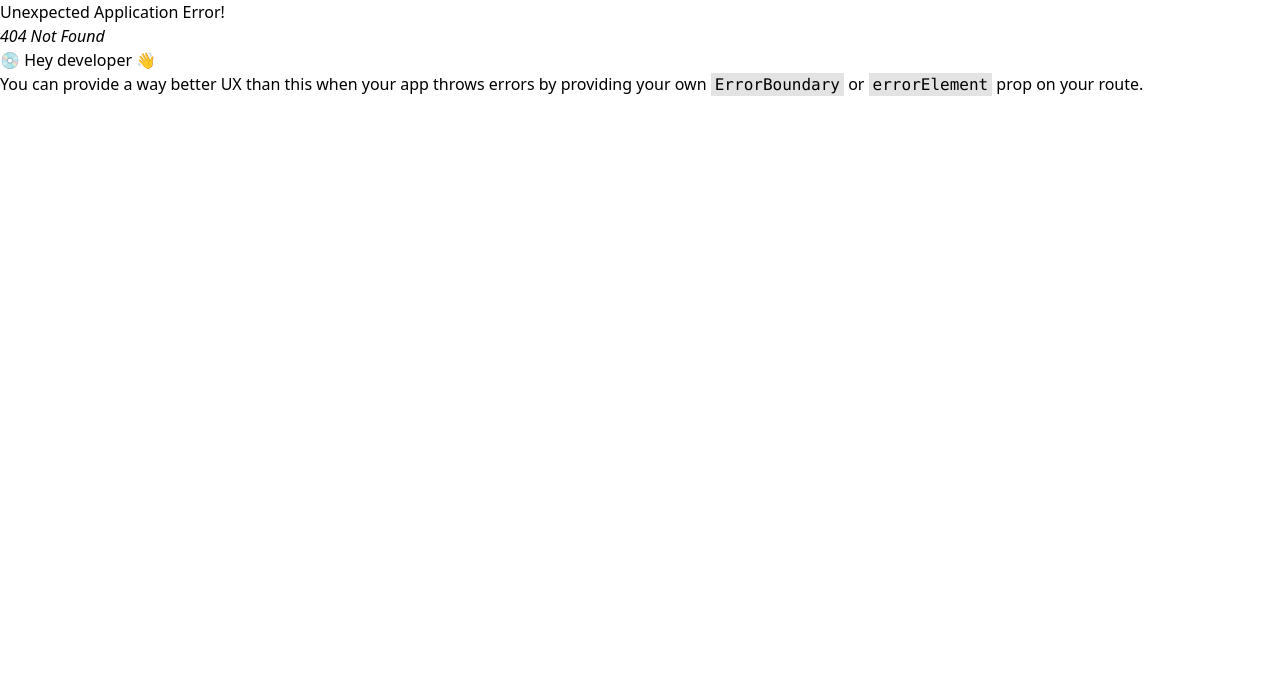
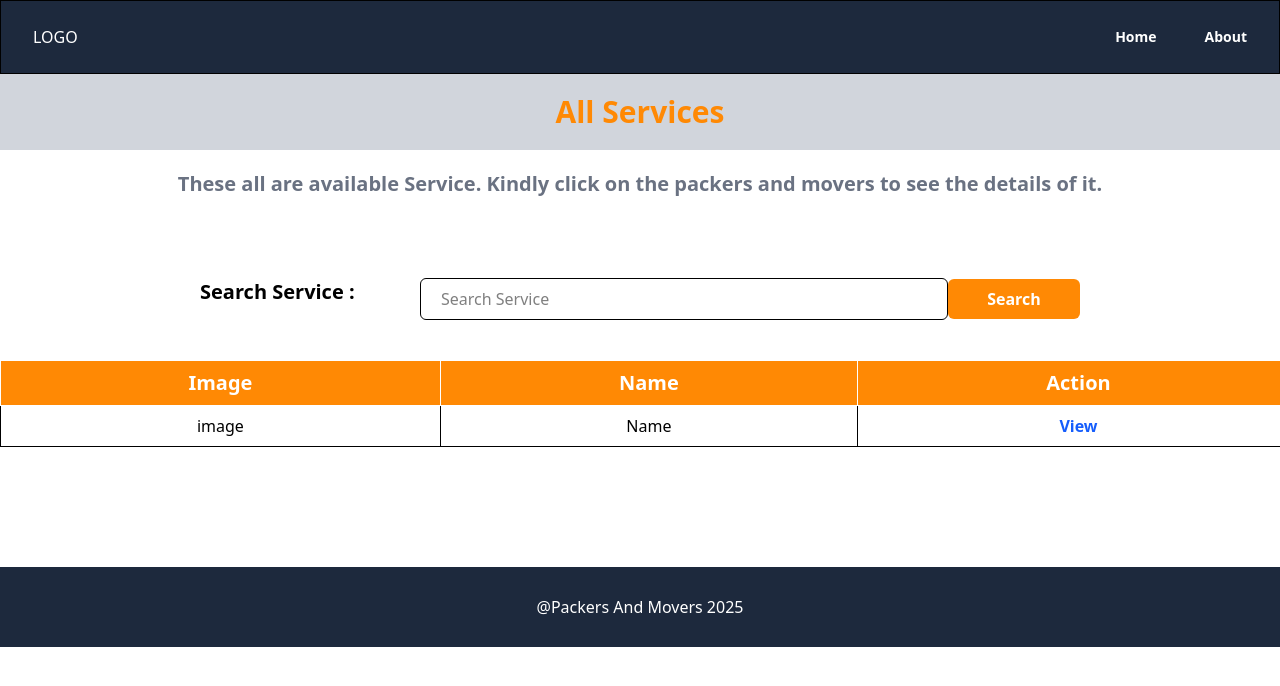
Before and after one commit to Achaljivtode/Packers_Movers_Management, a React (Vite) app in the folder frontend/: page /service-management in a window 1280 px wide. Before the commit this address had no page. Shown: the top 686 px of the page. Built offline with nearby package versions, Linux system fonts and the light colour scheme.

Commit message:
servicepage and serviceDetailPage created

```diff
--- a/frontend/src/components/QuatationEntryForm/QuatationEntryForm.jsx
+++ b/frontend/src/components/QuatationEntryForm/QuatationEntryForm.jsx
@@ -12,6 +12,8 @@ const QuatationEntryForm = () => {
     Reference: "",
     details_of_service: "",
   });
+  console.log(formData);
+
 
   // Fetch services when the component loads
   useEffect(() => {
--- a/frontend/src/components/Register/Register.jsx
+++ b/frontend/src/components/Register/Register.jsx
@@ -2,6 +2,8 @@ import { useState, useEffect } from "react";
 import { fetchRolesChoices, registerUser } from "../../services/api";
 
 function Register() {
+  const role = localStorage.getItem('role')
+
   const [choices, setChoices] = useState([]);
   const [formData, setFormData] = useState({
     username: "",
@@ -60,7 +62,10 @@ function Register() {
           {/* <img className="mx-auto h-10 w-auto" src="https://tailwindui.com/plus-assets/img/logos/mark.svg?color=indigo&shade=600" alt="Your Company" /> */}
           <h1 className="text-center text-3xl font-bold">Packers And Movers</h1>
           <h2 className="mt-10 text-center text-xl font-semibold tracking-tight text-gray-900">
-            Create your account
+            {
+              (role)? 'Update Your Account':'Create Your Account'
+            }
+
           </h2>
         </div>
 
@@ -376,12 +381,19 @@ function Register() {
                 type="submit"
                 className="flex w-full justify-center rounded-md bg-indigo-600 px-3 py-1.5 text-sm/6 font-semibold text-white shadow-xs hover:bg-indigo-500 focus-visible:outline-2 focus-visible:outline-offset-2 focus-visible:outline-indigo-600"
               >
-                Register
+                {
+                  (role)? 'Update' : 'Register'
+                }
+
               </button>
             </div>
           </form>
-          {message && <p>{message}</p>}
+          {
+            message && <p className="text-green-300 text-center">{message}</p>
+          }
 
+          {
+            (!role) &&
             <p className="mt-10 text-center text-sm/6 text-gray-500">
               Already a member?
               <a
@@ -391,6 +403,7 @@ function Register() {
                 Login
               </a>
             </p>
+          }
         </div>
       </div>
     </div>
--- a/frontend/src/components/ServiceRegister/ServiceRegisterForm.jsx
+++ b/frontend/src/components/ServiceRegister/ServiceRegisterForm.jsx
@@ -92,6 +92,7 @@ const ServiceRegisterForm = () => {
             onChange={handleChange}
             className="border-1  border-gray-400 w-3/5  ml-5 p-1 rounded-md"
             placeholder="Enter service name"
+            required
           />
         </div>
 
@@ -105,6 +106,7 @@ const ServiceRegisterForm = () => {
             name="service_image"
             onChange={handleFileChange}
             className="border-1  border-gray-400 w-3/5  ml-5 p-1 rounded-md"
+            required
           />
         </div>
 
@@ -118,6 +120,7 @@ const ServiceRegisterForm = () => {
             value={formData.status}
             onChange={handleChange}
             className="border-1  border-gray-400 w-3/5  ml-5 p-1 rounded-md"
+            required
           >
             <option value="">Select Status</option>
             <option value="Active">Active</option>
@@ -136,6 +139,7 @@ const ServiceRegisterForm = () => {
             onChange={handleChange}
             className="border-1  border-gray-400 w-3/5  ml-5 p-1 rounded-md"
             placeholder="Enter service description"
+            required
           />
         </div>
 
--- /dev/null
+++ b/frontend/src/components/Servicess/Servicess.jsx
@@ -0,0 +1,49 @@
+import React, { useState } from 'react'
+
+function Servicess() {
+  const [inputService, setInputService] = useState('')
+
+  return (
+    <div className='mb-30'>
+      <div className=' flex lg:flex-row  md:w-full sm:w-full lg:w-3/4 mx-auto lg:mt-20 md:mt-10 mt-5 px-10' >
+        <p className=' font-semibold lg:block md:hidden hidden text-xl lg:w-1/4'>Search Service : </p>
+        <div className=' w-full mx-auto lg:w-3/4'>
+          <input type="text" onKeyUp={(e) => setInputService(e.target.value)} className='border rounded-md lg:w-4/5 md:w-4/5  w-3/4  px-5 py-2' placeholder='Search Service' />
+          <button className=' lg:w-1/5 md:1/5 px-2 py-1 lg:px-5 lg:py-2 rounded-md hover:cursor-pointer hover:bg-orange-500 bg-orange-400 text-white font-bold '>Search</button>
+        </div>
+      </div>
+
+
+      <div className=' mt-10 mx-auto xl:w-[1300px] lg:w-[1000px]'>
+        <table className='border w-full'>
+          <thead className='border'>
+            <tr>
+              <th className='border p-2 bg-orange-400 text-white text-xl font-bold'>Image</th>
+              <th className='border p-2 bg-orange-400 text-white text-xl font-bold'>Name</th>
+              <th className='border p-2 bg-orange-400 text-white text-xl font-bold'>Action</th>
+            </tr>
+          </thead>
+          <tbody>
+            <tr>
+              {/* image */}
+              <td className='border p-2 text-center'> image </td>
+
+              {/* name */}
+              <td className='border p-2 text-center'> Name </td>
+
+              {/* Action */}
+              <td className='border p-2 text-center'>
+                <a href="/service-detail/:id" className='text-blue-600 font-semibold'> View </a>
+              </td>
+            </tr>
+          </tbody>
+
+        </table>
+      </div>
+
+    </div>
+
+  )
+}
+
+export default Servicess
--- a/frontend/src/constant/dashboard.js
+++ b/frontend/src/constant/dashboard.js
@@ -3,16 +3,16 @@ const dashboard = {
         'Find Packers And Movers' : { link: '/find-agent' },
         'Register Quatation' : { link: '/quatation-register' },
         'Submit Feedback' : { link: '/feedback' },
-        'My Account' : { link: '/register' },
+        'My Account' : { link: '/update' },
         'Logout' : { link: '/' }
     },
     'agent': {
         'View Quatation': { link: '/view-quatation'},
-        'My Account': { link: '/register'},
+        'My Account': { link: '/update'},
         'Logout': { link: '/'}
     },
     'admin': {
-        'Quatation Management': { 'link': '/quatation-management' },
+        'Quatation Management': { 'link': '/quatation-report' },
         'Service Management': { 'link': '/service-management' },
         'Feedback Management': { 'link': '/feedback-management' },
         'Customers Management': { 'link': '/customer-management' },
--- /dev/null
+++ b/frontend/src/pages/ServiceDetailsPage.jsx
@@ -0,0 +1,39 @@
+import React from 'react'
+import Header from '../components/Header/Header'
+import Footer from '../components/Footer/Footer'
+
+function ServiceDetailsPage() {
+  return (
+    <div>
+        <Header />
+        <h1 className='text-3xl font-bold p-5 bg-gray-300 text-orange-400 text-center'>Details of Office Shifting</h1>
+        <div>
+            <div className=' w-2/4 mx-auto mt-15 mb-15'>
+                <h1 className=' text-2xl font-semibold'>Service Details</h1>
+                <hr className=' mx-auto' />
+            </div>
+            <table className='border w-3/6 lg:mb-45 mx-auto text-center'>
+                <thead>
+                    <tr>
+                        <th className='border p-2 bg-orange-400 text-white text-xl'>Column</th>
+                        <th className='border p-2 bg-orange-400 text-white text-xl'>Data</th>
+                    </tr>
+                </thead>
+                <tbody>
+                    <tr>
+                        <td className='border p-4 font-bold'>Name</td>
+                        <td className='border p-4 text-lg text-gray-600'>service name here</td>
+                    </tr>
+                    <tr>
+                        <td className='border p-4 font-bold'>Description</td>
+                        <td className='border p-4 text-lg text-gray-600'>Description here</td>
+                    </tr>
+                </tbody>
+            </table>
+            <Footer />
+        </div>
+    </div>
+  )
+}
+
+export default ServiceDetailsPage
--- /dev/null
+++ b/frontend/src/pages/ServicePage.jsx
@@ -0,0 +1,20 @@
+import React from 'react'
+import Header from '../components/Header/Header'
+import Servicess from '../components/servicess/servicess'
+import Footer from '../components/Footer/Footer'
+
+function ServicePage() {
+  return (
+    <div>
+        <Header />
+        <h1 className='text-3xl font-bold p-5 bg-gray-300 text-orange-400 text-center'>All Services</h1>
+        <p className='my-5  text-center text-xl text-gray-500 font-semibold'>
+            These all are available Service. Kindly click on the packers and movers to see the details of it.
+        </p>
+        <Servicess />
+        <Footer />
+    </div>
+  )
+}
+
+export default ServicePage
--- a/frontend/src/routes/routes.jsx
+++ b/frontend/src/routes/routes.jsx
@@ -11,6 +11,8 @@ import AdminDashboardPage from "../pages/AdminDashboardPage";
 import AgentDashboardPage from "../pages/AgentDashboardPage";
 import UserDashboardPage from "../pages/UserDashboardPage";
 import QuatationEntryPage from "../pages/QuatationEntryPage";
+import ServicePage from "../pages/ServicePage";
+import ServiceDetailsPage from "../pages/ServiceDetailsPage";
 
 const route = createBrowserRouter([
     { path: '' , element: <HomePage /> },
@@ -21,8 +23,11 @@ const route = createBrowserRouter([
     { path: '/agent-login' , element: <LoginPage /> },
     { path: '/admin-login' , element: <LoginPage /> },
     { path: '/register' , element: <RegisterationPage /> },
+    { path: '/update' , element: <RegisterationPage /> },
     { path: '/feedback' , element: <FeedBackPage /> },
     { path: '/service-registration' , element: <ServiceRegisterPage /> },
+    { path: '/service-management' , element: <ServicePage /> },
+    { path: '/service-detail/:id' , element: <ServiceDetailsPage /> },
     { path: '/quatation-report' , element: <QuatationReportPage /> },
     { path: '/quatation-register' , element: <QuatationEntryPage /> },
     { path: '/admin-dashboard' , element: <AdminDashboardPage /> },
```
Also changed, not shown: frontend/src/components/search/search.jsx (deleted, +0 -70 lines), 2 other files (tests, documents, lock files or other folders). Lines whose indentation alone changed are shown as unchanged.
